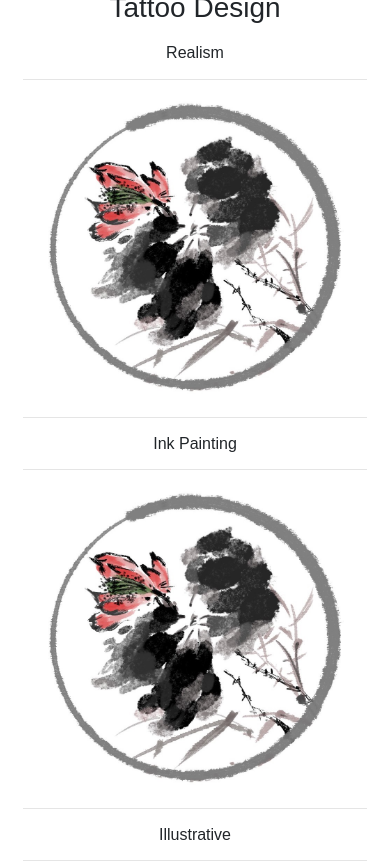
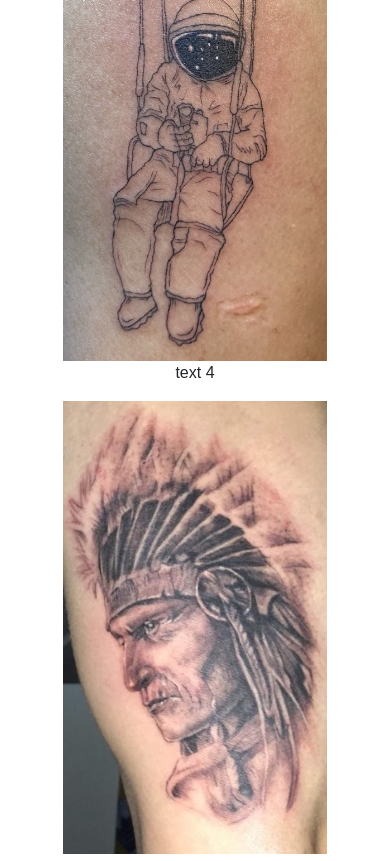
Before and after one commit to imxiaow/webfortattooinc, a Django app: page / in a window 390 px wide. Shown: the part 1922-2783 px from the top of the page. Run offline with Django 3.2, Linux system fonts and the light colour scheme; some libraries are stand-ins or nearby versions.

Commit message:
finish design&artist&gallery image section

```diff
--- a/tattowebsite/firstversionweb/templates/firstversionweb/homepage.html
+++ b/tattowebsite/firstversionweb/templates/firstversionweb/homepage.html
@@ -46,7 +46,7 @@
   }
 
   .row {
-      padding:3%;
+      padding:4%;
   }
 
   .header-container {
@@ -63,7 +63,6 @@
   }
 
 </style>
-
 
 
 <div class="header-container">
@@ -89,6 +88,16 @@
 </div>
 
 
+<style>
+.gallery-img {
+    display: block;
+    margin: 0 auto;
+    max-height: auto;
+    max-width: 80%;
+}
+</style>
+
+
 <div class="row">
     <div class="col-md-12">
         <h3 class="text-center">
@@ -96,23 +105,30 @@
         </h3>
 
         <div class="row">
-            <div class="col-md-4">
-                <h6 class="text-center">Media 1</h6>
+            <div class="col-md-3">
                 <p class="text-center">text 1</p>
+                <img class="gallery-img" src="{% static 'image/gallery_10.jpg' %}">
             </div>
 
-            <div class="col-md-4">
-                <h6 class="text-center">Media 2</h6>
-                <p class="text-center"=>text 2</p>
+            <div class="col-md-3">
+                <p class="text-center">text 2</p>
+                <img class="gallery-img" src="{% static 'image/gallery_4.jpg' %}">
             </div>
 
-            <div class="col-md-4">
-                <h6 class="text-center">Media 3</h6>
+            <div class="col-md-3">
                 <p class="text-center">text 3</p>
+                <img class="gallery-img" src="{% static 'image/gallery_3.jpg' %}">
+            </div>
+
+            <div class="col-md-3">
+
+                <p class="text-center">text 4</p>
+                <img class="gallery-img" src="{% static 'image/gallery_2.jpg' %}">
             </div>
         </div>
     </div>
 </div>
+
 
 <style>
 .artist-imge {
@@ -183,29 +199,29 @@
                 <h6 class="text-center">Realism</h6>
                 <hr>
 
-                <img class="design-imge" src="{% static 'image/gallery-style-example-1.jpg' %}">
-                <hr>
+                <img class="design-imge" src="{% static 'image/design-realistic.jpg' %}">
+
             </div>
 
             <div class="col-md-3">
                 <h6 class="text-center">Ink Painting</h6>
                 <hr>
                 <img class="design-imge" src="{% static 'image/gallery-style-example-1.jpg' %}">
-                <hr>
+
             </div>
 
             <div class="col-md-3">
                 <h6 class="text-center">Illustrative</h6>
                 <hr>
-                <img class="design-imge" src="{% static 'image/gallery-style-example-1.jpg' %}">
-                <hr>
+                <img class="design-imge" src="{% static 'image/design-illustration.jpg' %}">
+
             </div>
 
             <div class="col-md-3">
                 <h6 class="text-center">Anime</h6>
                 <hr>
-                <img class="design-imge" src="{% static 'image/gallery-style-example-1.jpg' %}">
-                <hr>
+                <img class="design-imge" src="{% static 'image/design-amine.jpg' %}">
+
             </div>
         </div>
     </div>
```
Also changed, not shown: tattowebsite/static/image/design-amine.jpg (added), tattowebsite/static/image/design-illustration.jpg (added), tattowebsite/static/image/design-realistic.jpg (added), tattowebsite/static/image/gallery_10.jpg (added), tattowebsite/static/image/gallery_11.jpg (added), tattowebsite/static/image/gallery_2.jpg (added), tattowebsite/static/image/gallery_3.jpg (added), tattowebsite/static/image/gallery_4.jpg (added), 2 other files.
